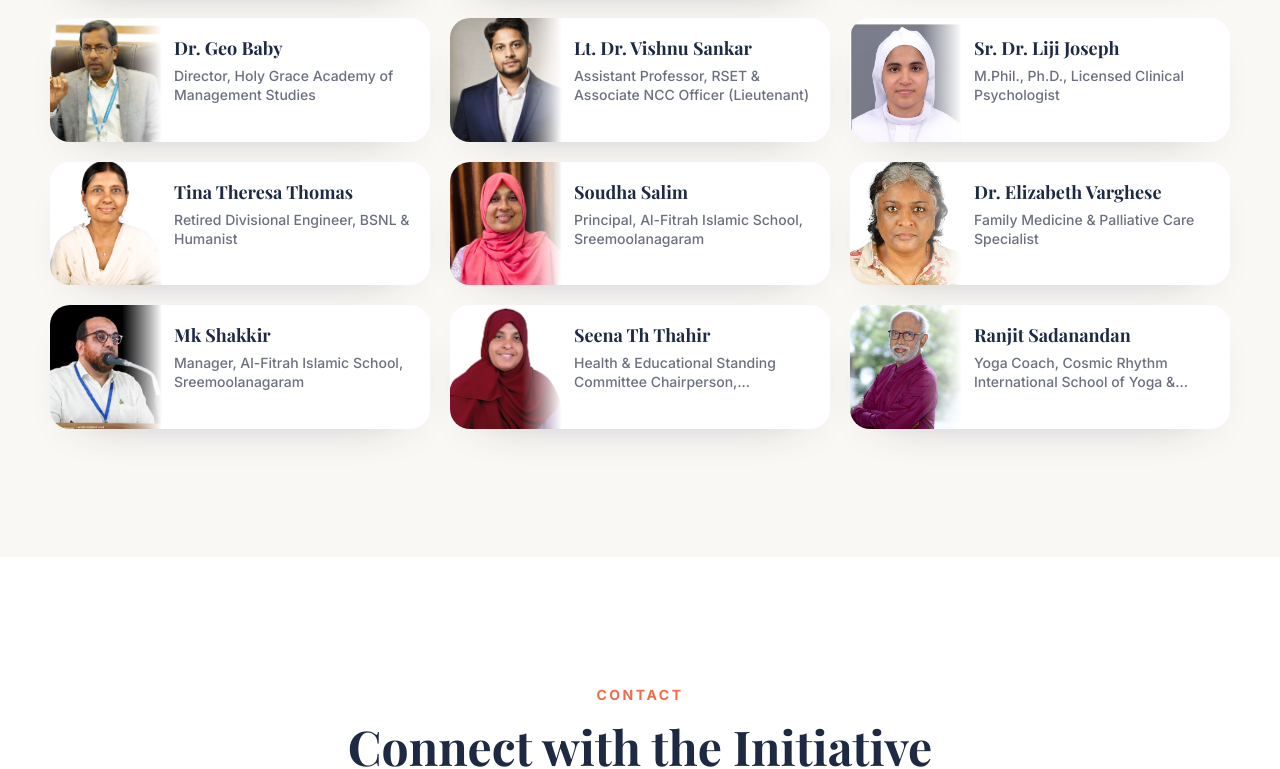
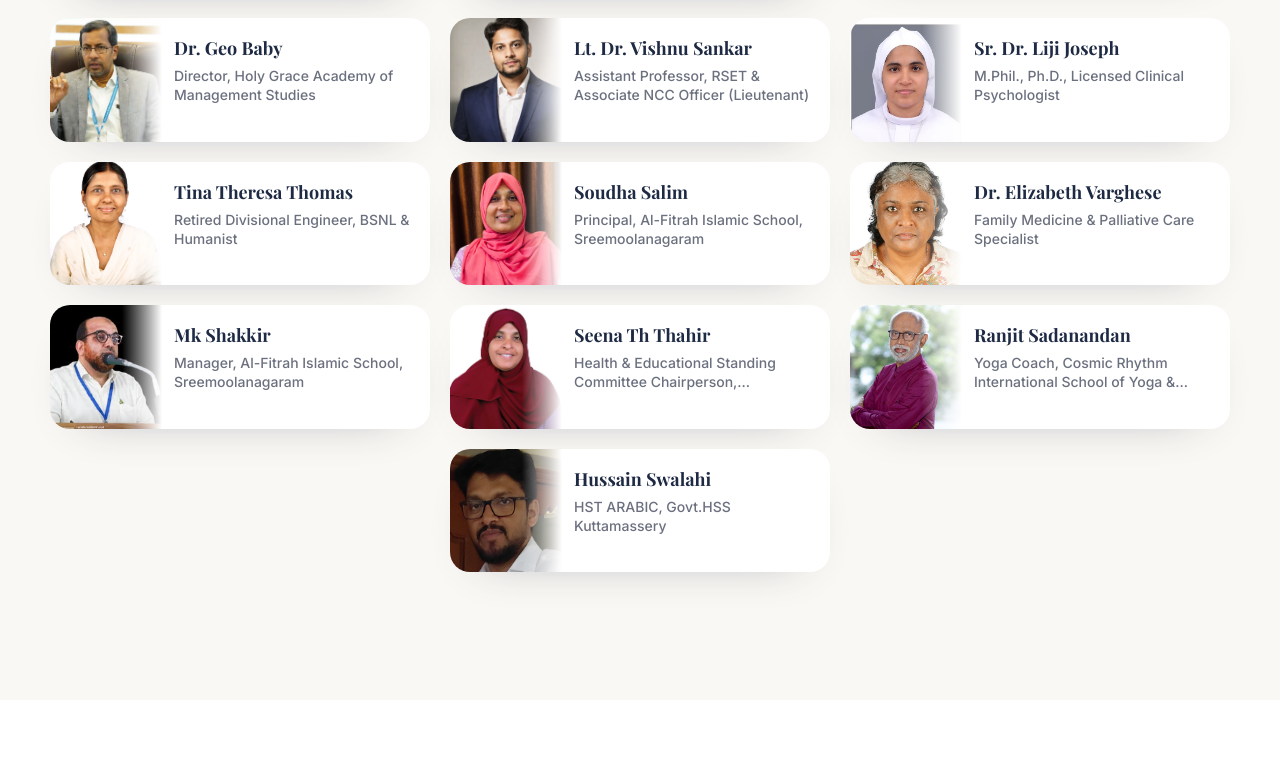
Before and after one commit to savioansel/action-for-happiness-ncc-rset, a Next.js app: page / in a window 1280 px wide. Shown: the part 7362-8131 px from the top of the page. Built offline with nearby package versions, Linux system fonts and the light colour scheme; a web font is replaced by a local one.

Commit message:
Added 13th Founder

```diff
--- a/components/sections/founders-section.tsx
+++ b/components/sections/founders-section.tsx
@@ -9,6 +9,7 @@ import { Stagger, StaggerItem } from "@/components/motion/reveal";
 import { SectionHeading } from "@/components/section-heading";
 import { SectionShell } from "@/components/section-shell";
 import { siteContent } from "@/data/site-content";
+import { cn } from "@/lib/utils";
 import type { Founder } from "@/types/site";
 
 export function FoundersSection() {
@@ -37,6 +38,8 @@ export function FoundersSection() {
     return () => window.removeEventListener("keydown", handleKeyDown);
   }, []);
 
+  const totalFounders = siteContent.founders.length;
+
   return (
     <SectionShell id="founders" variant="cream">
       <SectionHeading
@@ -46,12 +49,23 @@ export function FoundersSection() {
       />
 
       <Stagger className="mt-12 grid gap-5 sm:grid-cols-2 lg:grid-cols-3">
-        {siteContent.founders.map((founder) => (
-          <StaggerItem key={founder.name}>
-            <button
-              onClick={() => setSelectedFounder(founder)}
-              className="focus-ring group w-full text-left flex items-stretch rounded-[1.25rem] bg-white shadow-card transition-all duration-300 hover:-translate-y-1 hover:shadow-soft cursor-pointer overflow-hidden"
+        {siteContent.founders.map((founder, index) => {
+          const isLast = index === totalFounders - 1;
+          const isSingleInThreeCol = isLast && totalFounders % 3 === 1;
+          const isSingleInTwoCol = isLast && totalFounders % 2 === 1;
+
+          return (
+            <StaggerItem
+              key={founder.name}
+              className={cn(
+                isSingleInTwoCol && "sm:col-span-2 sm:max-w-md sm:mx-auto w-full",
+                isSingleInThreeCol && "lg:col-span-1 lg:col-start-2 lg:max-w-none"
+              )}
             >
+              <button
+                onClick={() => setSelectedFounder(founder)}
+                className="focus-ring group w-full text-left flex items-stretch rounded-[1.25rem] bg-white shadow-card transition-all duration-300 hover:-translate-y-1 hover:shadow-soft cursor-pointer overflow-hidden"
+              >
               {/* Left-side Image with Gradient Transition */}
               <div className="relative w-24 sm:w-28 shrink-0 overflow-hidden">
                 <Image
@@ -80,7 +94,8 @@ export function FoundersSection() {
               </div>
             </button>
           </StaggerItem>
-        ))}
+        );
+      })}
       </Stagger>
 
       <AnimatePresence>
--- a/data/site-content.ts
+++ b/data/site-content.ts
@@ -240,5 +240,11 @@ export const siteContent = {
       bio: "I am a retired Under Secretary from the Government and currently serve as a Yoga Coach at Cosmic Rhythm International School of Yoga and Research Center, Cochin.\n\nI hold a Master's Degree in Yoga from Annamalai University, Chidambaram, Tamil Nadu, and I am a qualified Yoga Therapist from the Bihar School of Yoga, specializing in the management of lifestyle diseases through yogic practices.\n\nAt the centre, I conduct training in:\n\n- Yogasanas\n- Surya Namaskara\n- Pranayama\n- Bandhas\n- Yoga Nidra\n- Yoga Therapy\n- Mudra Therapy\n\nMy mission is to help individuals improve their physical health, mental well-being, and overall quality of life through the authentic principles of yoga. I believe that regular yoga practice fosters balance, inner strength, and a healthier lifestyle.\n\n\"Once you commit yourself to yoga, happiness and inner peace naturally become a part of your life.\"",
       image: "/founders/12.jpeg",
     },
+    {
+      name: "Hussain Swalahi",
+      role: "HST ARABIC, Govt.HSS Kuttamassery",
+      bio: "\"Education is not just about teaching words, it's about lighting up lives. Inspiring the younger generation with wisdom and values brings true happiness.\"",
+      image: "/founders/13.jpeg",
+    },
   ] satisfies Founder[],
 } as const;
```
Also changed, not shown: public/founders/13.jpeg (added), 1 other file (tests, documents, lock files or other folders).
